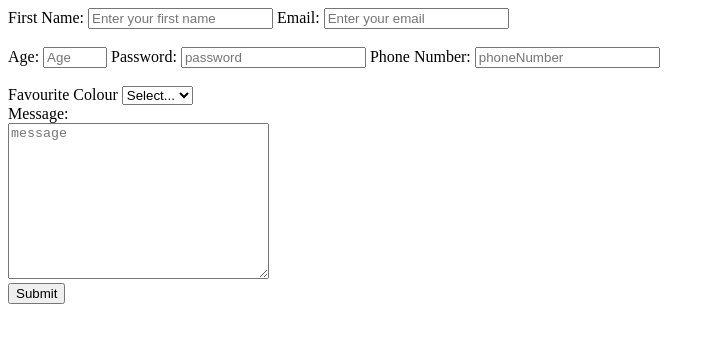
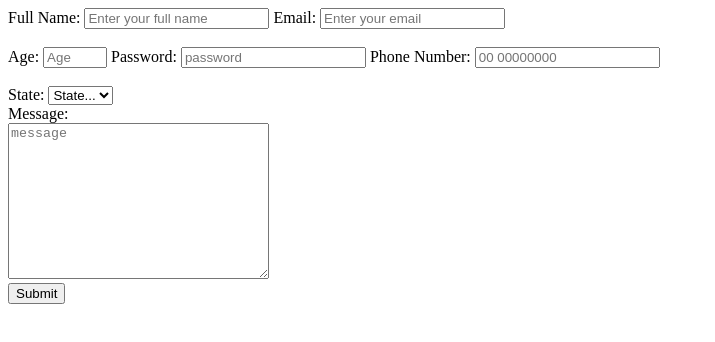
Before and after one commit to DavidDawood/Nology-Challanges-And-Notes, a plain HTML site: page 2 - HTML/Forum/validation-submission.html in a window 1280 px wide. Shown: the whole page, without its empty margins (0-715 px from the left). Drawn offline with Linux system fonts and the light colour scheme.

Commit message:
Updated Validation

```diff
--- a/2 - HTML/Forum/validation-submission.html
+++ b/2 - HTML/Forum/validation-submission.html
@@ -8,10 +8,11 @@
     </head>
     <body>
         <!-- the action is what happens with the data, when it is submitted which will link to a URI, highlight over it for more details, once it is linked to a URI, a custom method will be used, for formSpree, a poor mans backend, the method POST will be used to send that data to formpsree, -->
-        <form action="https://formspree.io/f/xqknongj" method="POST">
+        <!-- _blank target is to say to open it in a new tab -->
+        <form target="_blank" action="https://formspree.io/f/xbjwewpa" method="POST">
 
-            <label for="firstName">First Name: </label>
-            <input type="text" placeholder="Enter your first name" name="firstName" required/>
+            <label for="fullName">Full Name: </label>
+            <input type="text" placeholder="Enter your full name" name="fullName" required/>
 
             <label for="email">Email: </label>
             <input type="email" placeholder="Enter your email" name="email" required/>
@@ -20,28 +21,32 @@
             <br/>
 
             <label for="age">Age: </label>
-            <input type="number" placeholder="Age" name="age" required min="18" max="100"/>
+            <input type="number" placeholder="Age" name="age" required min="12" max="100"/>
 
             <label for="password">Password: </label>
             <input type="text" placeholder="password" name="password" required minlength="3" maxlength="100"/>
 
             <label for="phoneNumber">Phone Number: </label>
-            <input type="tel" placeholder="phoneNumber" name="phoneNumber" pattern="[0-9]{2}-[0-9]{8}"/>
+            <input  type="tel" placeholder="00 00000000" name="phoneNumber" pattern="[0-9]{2} [0-9]{8}"/>
 
             <br/>
             <br/>
 
-            <label for="colour"> Favourite Colour</label>
-            <select required name="colour" id="colour">
+            <label for="state"> State: </label>
+            <select required name="state" id="state">
                 <!-- since select returns a value of an empty string, required is going to need to also check our values, which select happens to be "". which it will also hide once selected -->
-                <option selected hidden value="">Select...</option>
-                <option value="Red">Red</option>
-                <option value="blue">Blue</option>
-                <option value="Green">Green</option>
-                <option value="Yellow">Yellow</option>
-                <option value="Black">Black</option>
-                <option value="White">White</option>
+
+                <option selected hidden value="">State...</option>
+                <option value="QLD is so much better than everyone else :)">QLD</option>
+                <option value="NSW">NSW</option>
+                <option value="ACT">ACT</option>
+                <option value="NT">NT</option>
+                <option value="WA">WA</option>
+                <option value="SA">SA</option>
+                <option value="VIC">VIC</option>
+                <option value="TAS">TAS</option>
             </select>
+
             <br/>
 
             <label for="message">Message: </label>
```
